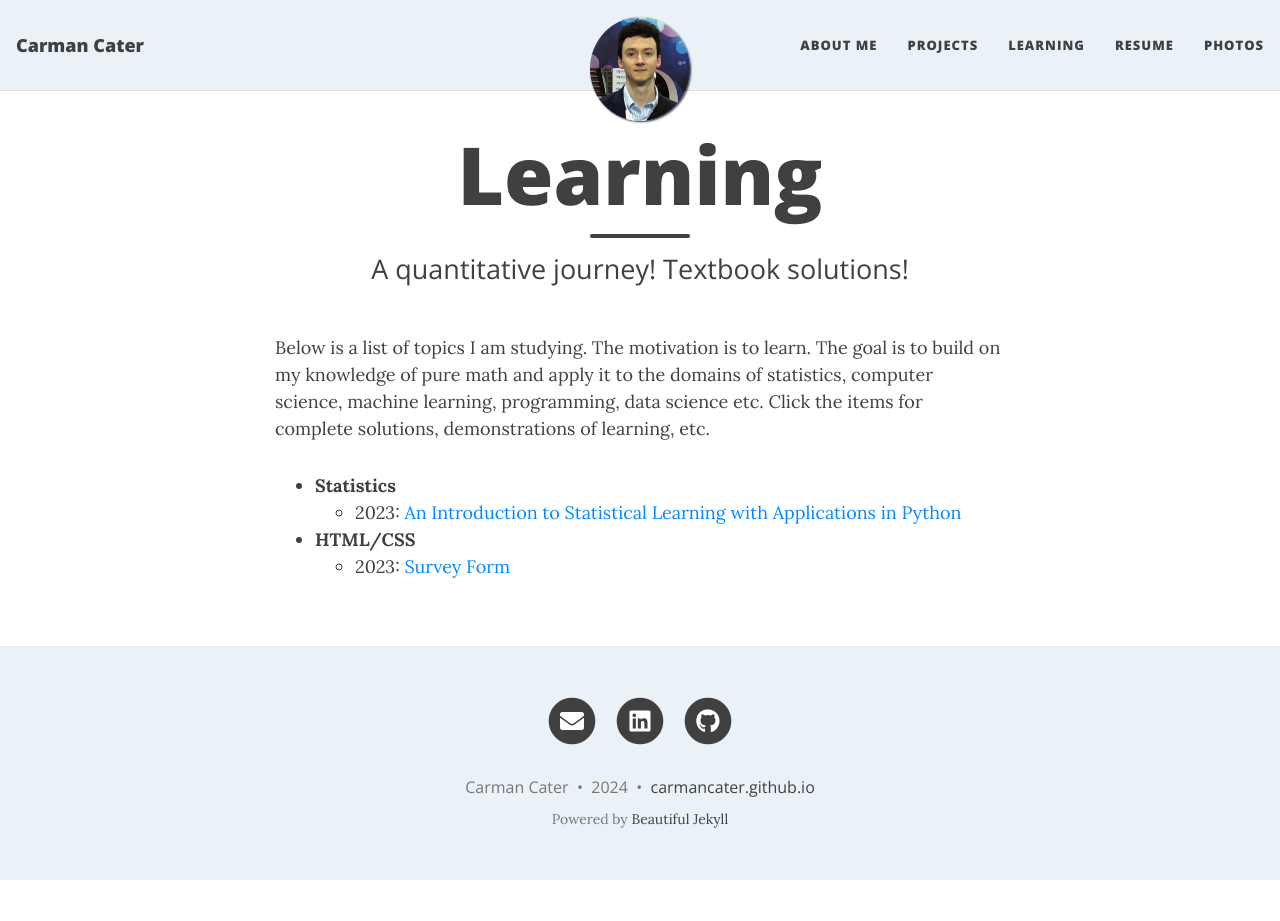
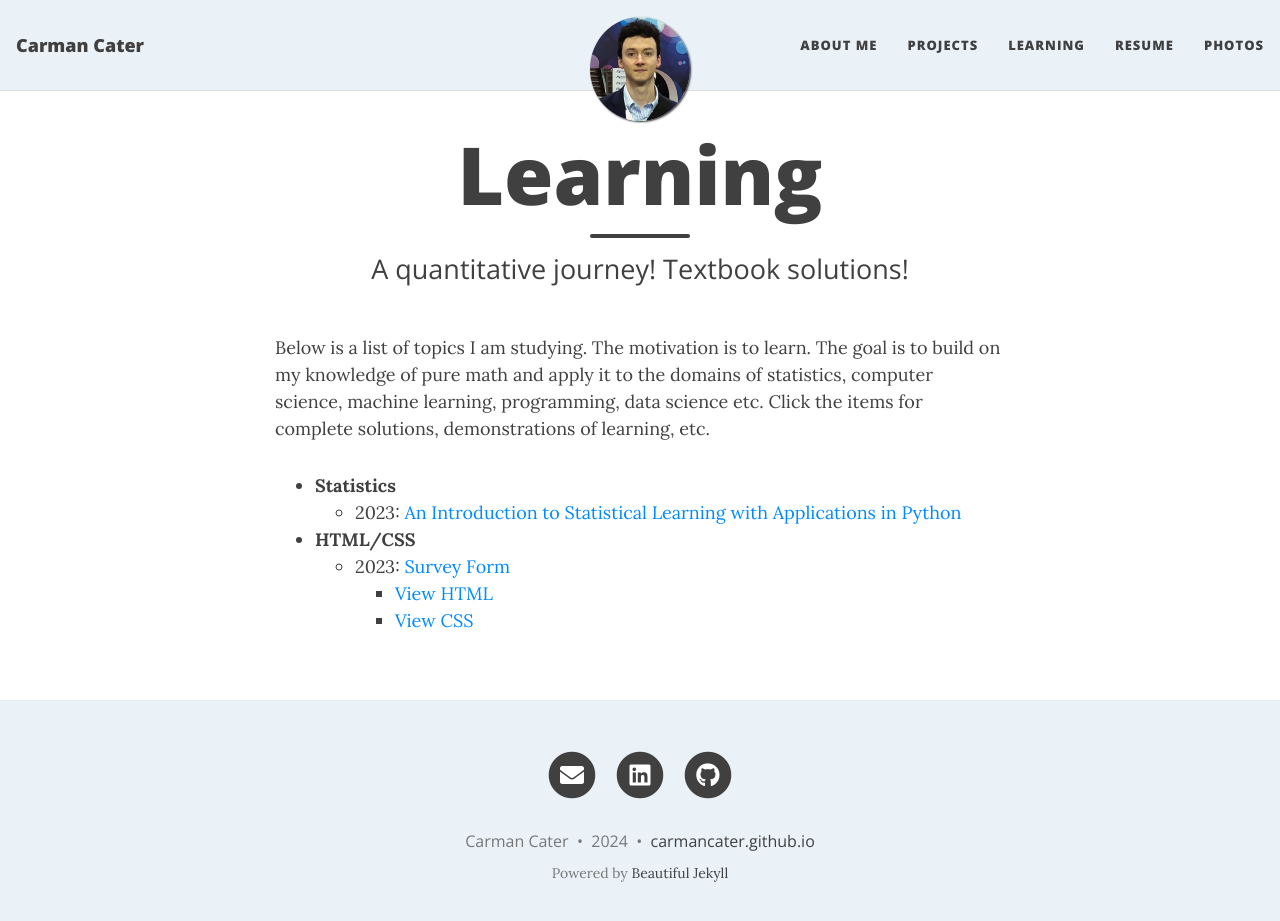
Before and after one commit to carmancater/carmancater.github.io, a Jekyll site: the page built from learning.md, in a window 1280 px wide and 934 px high. Shown: the top 921 px of the window. Built offline with Jekyll 4.4.1, drawn with Linux system fonts in a browser that asks for light colours; nearby versions of some CDN libraries.

Commit message:
Update learning.md

```diff
--- a/learning.md
+++ b/learning.md
@@ -15,3 +15,5 @@ Below is a list of topics I am studying. The motivation is to learn. The goal is
 
 - **HTML/CSS**
     - 2023: [Survey Form](Survey Form.html){:target="_blank"}
+        - [View HTML](SurveyFormHTML.md){:target="_blank"}
+        - [View CSS](SurveyFormCSS.md){:target="_blank"}
```
